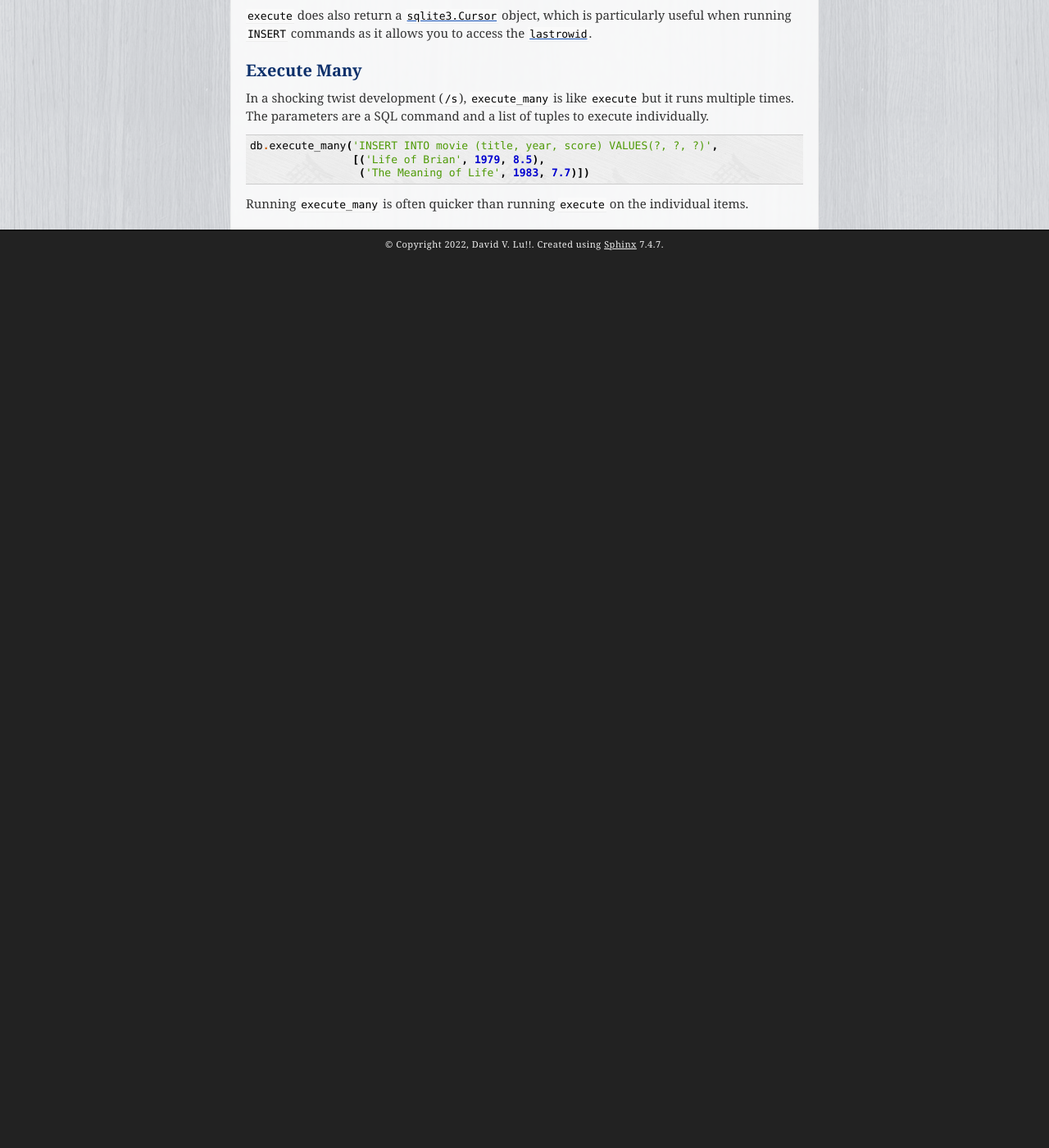
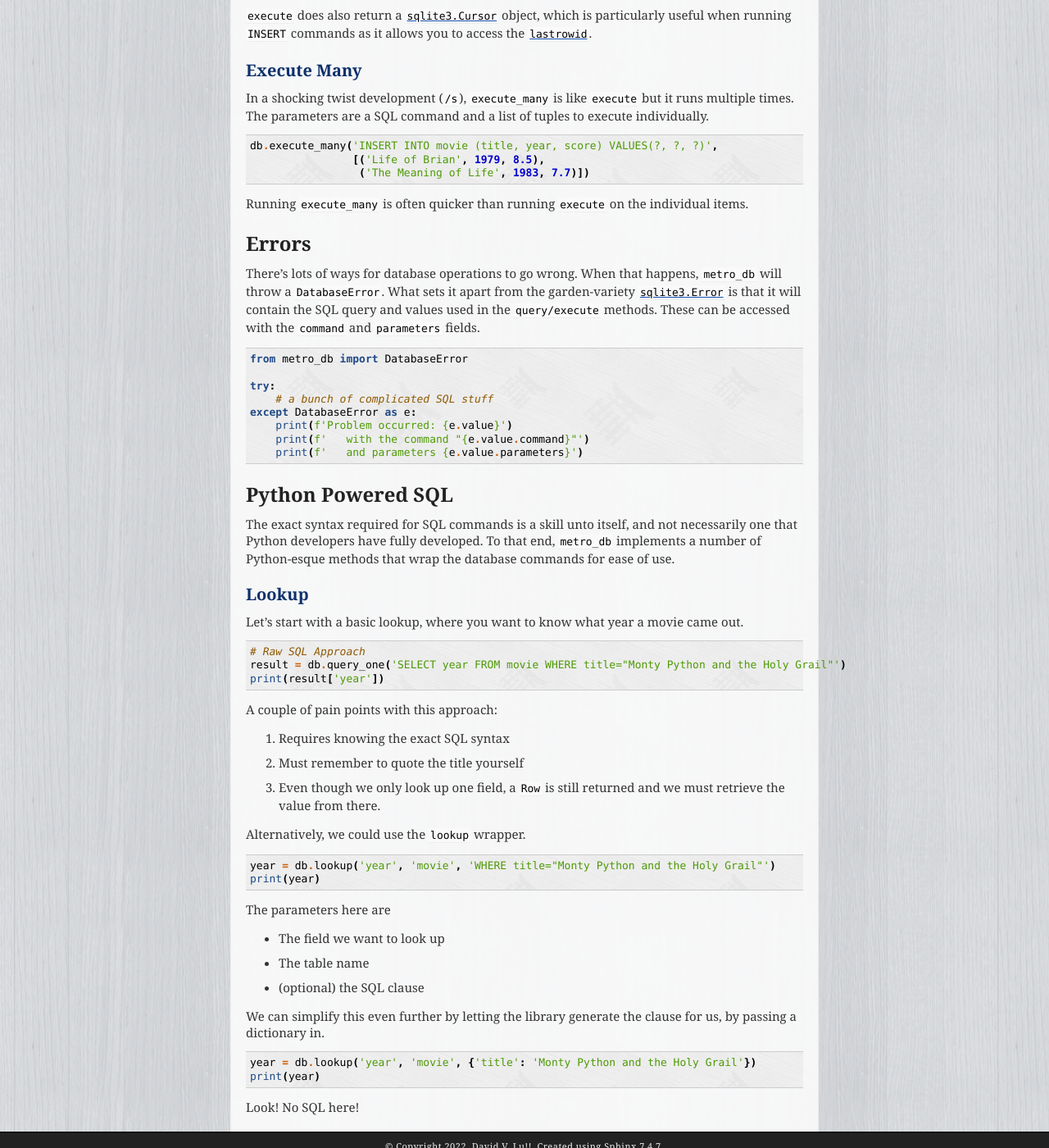
Before and after one commit to DLu/metro_db, a Sphinx documentation site: the page built from docs/source/queries.md, in a window 1280 px wide and 1400 px high, scrolled down 1169 px. Shown: the whole window at 82% size. Built offline with Sphinx 7.4.7, drawn with Linux system fonts in a browser that asks for light colours; before the commit the page ends 1482 px from its top, so only the background shows below that.

Commit message:
Python Queries

````diff
--- a/docs/source/queries.md
+++ b/docs/source/queries.md
@@ -59,3 +59,55 @@ db.execute_many('INSERT INTO movie (title, year, score) VALUES(?, ?, ?)',
 ```
 
 Running `execute_many` is often quicker than running `execute` on the individual items.
+
+## Errors
+There's lots of ways for database operations to go wrong. When that happens, `metro_db` will throw a `DatabaseError`. What sets it apart from the garden-variety [`sqlite3.Error`](https://docs.python.org/3/library/sqlite3.html#exceptions) is that it will contain the SQL query and values used in the `query/execute` methods. These can be accessed with the `command` and `parameters` fields.
+
+```python
+from metro_db import DatabaseError
+
+try:
+    # a bunch of complicated SQL stuff
+except DatabaseError as e:
+    print(f'Problem occurred: {e.value}')
+    print(f'   with the command "{e.value.command}"')
+    print(f'   and parameters {e.value.parameters}')
+```
+
+## Python Powered SQL
+
+The exact syntax required for SQL commands is a skill unto itself, and not necessarily one that Python developers have fully developed. To that end, `metro_db` implements a number of Python-esque methods that wrap the database commands for ease of use.
+
+### Lookup
+Let's start with a basic lookup, where you want to know what year a movie came out.
+
+```python
+# Raw SQL Approach
+result = db.query_one('SELECT year FROM movie WHERE title="Monty Python and the Holy Grail"')
+print(result['year'])
+```
+
+A couple of pain points with this approach:
+ 1. Requires knowing the exact SQL syntax
+ 2. Must remember to quote the title yourself
+ 3. Even though we only look up one field, a `Row` is still returned and we must retrieve the value from there.
+
+Alternatively, we could use the `lookup` wrapper.
+
+```python
+year = db.lookup('year', 'movie', 'WHERE title="Monty Python and the Holy Grail"')
+print(year)
+```
+
+The parameters here are
+ * The field we want to look up
+ * The table name
+ * (optional) the SQL clause
+
+We can simplify this even further by letting the library generate the clause for us, by passing a dictionary in.
+```python
+year = db.lookup('year', 'movie', {'title': 'Monty Python and the Holy Grail'})
+print(year)
+```
+
+Look! No SQL here!
````
